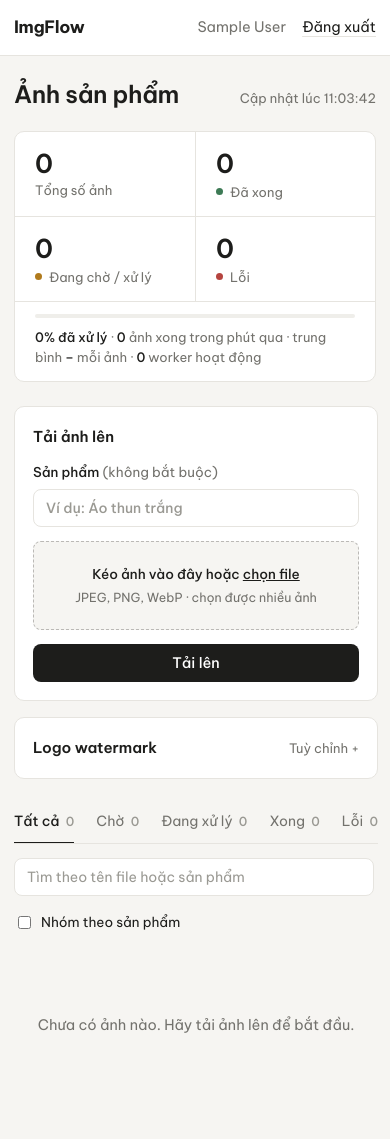
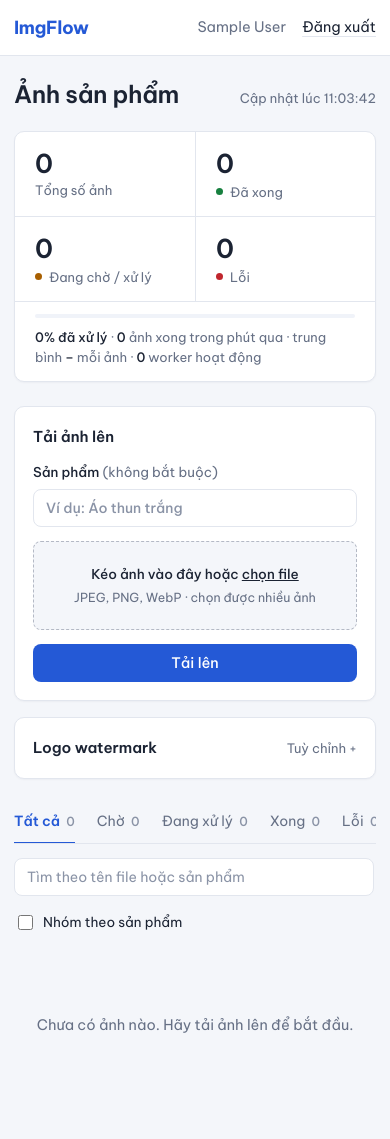
Before and after one commit to ngthanhtung0706/imgflow, a Flask app: page /gallery in a window 390 px wide. Run offline with Flask 3, Linux system fonts and the light colour scheme; the visitor is signed in with stand-in values (Sample User, id 1); data that the repository does not hold is empty.

Commit message:
fix: mau xanh trang nhu ban dau, sua cot trai de len kho anh, sua nut bi hien khi dang an
- mau chu dao xanh duong va trang, nut xanh, tab dang chon gach chan xanh, nhan trang thai co nen nhat
- cot trai khong con tran sang cot phai khi mo phan logo (nut xuong dong, o chon file co lai)
- [hidden] luon an: truoc day .btn ghi de nen nut 'Dung logo mac dinh' hien ca khi chua co logo rieng

Co-Authored-By: Claude Opus 5.5 <noreply@anthropic.com>

```diff
--- a/app/web/static/style.css
+++ b/app/web/static/style.css
@@ -1,20 +1,23 @@
-/* ImgFlow – giao diện trung tính: nền ngà, chữ gần đen, màu chỉ dùng cho trạng thái */
+/* ImgFlow – màu chủ đạo xanh dương và trắng */
 :root {
-  --bg: #f6f5f2; --surface: #ffffff; --text: #1d1d1b; --muted: #73726d; --line: #e6e4df; --soft: #efeeea;
-  --ink: #1d1d1b; --ink-text: #ffffff; --link: #2f4a8a; --focus: #5470b8;
-  --done: #3d7a55; --active: #b07a1c; --failed: #b5443f; --pending: #9a9993;
+  --bg: #f4f6fa; --surface: #ffffff; --text: #1b2333; --muted: #667085; --line: #e2e6ee; --soft: #f0f3f9;
+  --ink: #2459d6; --ink-hover: #1a44a8; --ink-text: #ffffff; --ink-soft: #e8efff; --link: #2459d6; --focus: #2459d6;
+  --done: #17803f; --active: #a85f00; --failed: #c0262d; --pending: #8a93a6;
+  --done-soft: #e1f4e8; --active-soft: #fff1d6; --failed-soft: #fde4e4;
   --radius: 10px;
   --font: "Be Vietnam Pro", system-ui, -apple-system, "Segoe UI", Roboto, sans-serif;
 }
 @media (prefers-color-scheme: dark) {
   :root {
-    --bg: #141413; --surface: #1c1c1a; --text: #ecebe7; --muted: #9b9a94; --line: #2d2c29; --soft: #252522;
-    --ink: #ecebe7; --ink-text: #141413; --link: #9db3e6; --focus: #8ea6dd;
-    --done: #6fae86; --active: #d6a34a; --failed: #df7d77; --pending: #85847e;
+    --bg: #0f1420; --surface: #171e2e; --text: #e8ecf5; --muted: #98a2b8; --line: #28324a; --soft: #1e2740;
+    --ink: #6c93f5; --ink-hover: #8fadf8; --ink-text: #0f1420; --ink-soft: #1d2b52; --link: #8fadf8; --focus: #8fadf8;
+    --done: #4cc27e; --active: #f0b24a; --failed: #f2777d; --pending: #7e889e;
+    --done-soft: #14301f; --active-soft: #382a0f; --failed-soft: #3a1618;
   }
 }
 
 * { box-sizing: border-box; }
+[hidden] { display: none !important; } /* để .btn, .modal... không ghi đè thuộc tính hidden */
 html { -webkit-text-size-adjust: 100%; }
 body { margin: 0; font: 14.5px/1.55 var(--font); background: var(--bg); color: var(--text); -webkit-font-smoothing: antialiased; }
 main { max-width: 1180px; margin: 0 auto; padding: 28px 20px 56px; }
@@ -29,15 +32,15 @@ h3 { font-size: 16px; font-weight: 600; margin: 0; word-break: break-word; }
 
 /* thanh trên */
 .topbar { display: flex; align-items: center; justify-content: space-between; gap: 16px; padding: 0 24px; height: 56px; background: var(--surface); border-bottom: 1px solid var(--line); }
-.brand { font-weight: 700; font-size: 17px; letter-spacing: -.02em; color: var(--text); text-decoration: none; }
+.brand { font-weight: 700; font-size: 18px; letter-spacing: -.02em; color: var(--ink); text-decoration: none; }
 .account { display: flex; align-items: center; gap: 16px; min-width: 0; }
 .account-name { color: var(--muted); overflow: hidden; text-overflow: ellipsis; white-space: nowrap; max-width: 240px; }
 .account form { margin: 0; }
 
 /* nút và ô nhập */
-.btn { display: inline-flex; align-items: center; justify-content: center; gap: 6px; height: 38px; padding: 0 16px; border: 1px solid transparent; border-radius: 8px; font: inherit; font-weight: 500; cursor: pointer; text-decoration: none; white-space: nowrap; }
+.btn { display: inline-flex; align-items: center; justify-content: center; gap: 6px; min-height: 38px; padding: 7px 16px; border: 1px solid transparent; border-radius: 8px; font: inherit; font-weight: 500; line-height: 1.3; cursor: pointer; text-decoration: none; text-align: center; }
 .btn-primary { background: var(--ink); color: var(--ink-text); }
-.btn-primary:hover { opacity: .88; }
+.btn-primary:hover { background: var(--ink-hover); }
 .btn-secondary { background: var(--surface); color: var(--text); border-color: var(--line); }
 .btn-secondary:hover { background: var(--soft); }
 .btn-block { width: 100%; }
@@ -46,6 +49,7 @@ h3 { font-size: 16px; font-weight: 600; margin: 0; word-break: break-word; }
 .link-btn:hover { text-decoration-color: currentColor; }
 .link-btn:disabled { color: var(--muted); cursor: default; text-decoration: none; }
 .row-actions { display: flex; gap: 8px; flex-wrap: wrap; }
+.row-actions .btn { flex: 1 1 auto; }
 label { display: block; margin-bottom: 14px; font-weight: 500; font-size: 13.5px; }
 .optional { color: var(--muted); font-weight: 400; }
 input[type=search], input[type=password], input:not([type]) { display: block; width: 100%; height: 38px; margin-top: 6px; padding: 0 12px; border: 1px solid var(--line); border-radius: 8px; font: inherit; font-size: 14px; background: var(--surface); color: var(--text); }
@@ -67,7 +71,7 @@ label:focus-within .hint { display: block; }
 /* đầu trang + số liệu */
 .page-head { display: flex; justify-content: space-between; align-items: baseline; gap: 12px; flex-wrap: wrap; margin-bottom: 18px; }
 .updated { font-size: 13px; font-variant-numeric: tabular-nums; }
-.stats { display: grid; grid-template-columns: repeat(4, 1fr); background: var(--surface); border: 1px solid var(--line); border-radius: var(--radius); margin-bottom: 24px; }
+.stats { display: grid; grid-template-columns: repeat(4, 1fr); background: var(--surface); border: 1px solid var(--line); border-radius: var(--radius); margin-bottom: 24px; box-shadow: 0 1px 2px rgba(16, 24, 40, .04); }
 .stat { padding: 16px 20px 14px; border-left: 1px solid var(--line); }
 .stat:first-child { border-left: 0; }
 .stat-num { display: block; font-size: 26px; font-weight: 600; letter-spacing: -.02em; line-height: 1.2; font-variant-numeric: tabular-nums; }
@@ -85,13 +89,13 @@ label:focus-within .hint { display: block; }
 .dot-FAILED { background: var(--failed); }
 
 /* bố cục 2 cột */
-.layout { display: grid; grid-template-columns: 300px minmax(0, 1fr); gap: 28px; align-items: start; }
-.side { display: grid; gap: 16px; position: sticky; top: 20px; }
-.panel { background: var(--surface); border: 1px solid var(--line); border-radius: var(--radius); padding: 18px; }
+.layout { display: grid; grid-template-columns: minmax(0, 300px) minmax(0, 1fr); gap: 28px; align-items: start; }
+.side { display: grid; grid-template-columns: minmax(0, 1fr); gap: 16px; min-width: 0; }
+.panel { min-width: 0; background: var(--surface); border: 1px solid var(--line); border-radius: var(--radius); padding: 18px; box-shadow: 0 1px 2px rgba(16, 24, 40, .04); }
 
 /* tải lên */
 .dropzone { position: relative; display: flex; flex-direction: column; align-items: center; gap: 3px; text-align: center; padding: 22px 12px; margin-bottom: 14px; border: 1px dashed color-mix(in srgb, var(--muted) 45%, transparent); border-radius: 8px; background: var(--bg); cursor: pointer; transition: background .15s, border-color .15s; }
-.dropzone:hover, .dropzone.over { border-color: var(--text); background: var(--soft); }
+.dropzone:hover, .dropzone.over { border-color: var(--ink); background: var(--ink-soft); }
 .dropzone input[type=file] { position: absolute; inset: 0; width: 100%; height: 100%; opacity: 0; cursor: pointer; }
 .dz-title { font-weight: 500; font-size: 13.5px; }
 .dz-sub { font-size: 12.5px; color: var(--muted); font-weight: 400; }
@@ -107,20 +111,20 @@ label:focus-within .hint { display: block; }
 .collapsible p { margin: 0 0 12px; }
 .logo-box { display: flex; align-items: center; justify-content: center; min-height: 72px; margin-bottom: 14px; padding: 10px; border-radius: 8px; background: repeating-conic-gradient(var(--soft) 0% 25%, var(--surface) 0% 50%) 50% / 14px 14px; border: 1px solid var(--line); }
 .logo-box img { max-height: 56px; max-width: 100%; }
-.file-label input { display: block; margin-top: 6px; max-width: 100%; font-size: 13px; }
+.file-label input { display: block; width: 100%; margin-top: 6px; font-size: 13px; overflow: hidden; }
 
 /* tab lọc + thanh công cụ */
 .tabs { display: flex; gap: 22px; border-bottom: 1px solid var(--line); margin-bottom: 14px; overflow-x: auto; scrollbar-width: none; }
 .chip { position: relative; background: none; border: 0; padding: 4px 0 11px; font: inherit; font-size: 14px; color: var(--muted); cursor: pointer; white-space: nowrap; }
 .chip b { margin-left: 3px; font-weight: 500; font-size: 12.5px; color: var(--pending); font-variant-numeric: tabular-nums; }
 .chip:hover { color: var(--text); }
-.chip.active { color: var(--text); font-weight: 500; }
+.chip.active { color: var(--ink); font-weight: 600; }
 .chip.active::after { content: ""; position: absolute; left: 0; right: 0; bottom: -1px; height: 2px; background: var(--ink); }
 .toolbar { display: flex; gap: 16px; align-items: center; flex-wrap: wrap; margin-bottom: 18px; }
 .toolbar input[type=search] { flex: 1; min-width: 200px; max-width: 360px; margin: 0; }
 .toolbar #result-count { margin-left: auto; }
 .check { display: inline-flex; align-items: center; gap: 7px; margin: 0; font-weight: 400; font-size: 13.5px; cursor: pointer; }
-.check input { accent-color: var(--ink); }
+.check input { accent-color: var(--ink); width: 15px; height: 15px; }
 .empty { text-align: center; padding: 48px 0; }
 
 /* lưới ảnh */
@@ -141,12 +145,10 @@ label:focus-within .hint { display: block; }
 .meta .error { margin-top: 3px; font-size: 12.5px; display: -webkit-box; -webkit-line-clamp: 2; -webkit-box-orient: vertical; overflow: hidden; }
 
 /* nhãn trạng thái: chấm màu + chữ, không tô nền */
-.badge { display: inline-flex; align-items: center; gap: 6px; font-size: 12.5px; color: var(--muted); }
-.badge::before { content: ""; width: 7px; height: 7px; border-radius: 50%; background: var(--pending); }
-.badge.DONE::before { background: var(--done); }
-.badge.PROCESSING::before { background: var(--active); }
-.badge.FAILED { color: var(--failed); }
-.badge.FAILED::before { background: var(--failed); }
+.badge { display: inline-block; padding: 1px 9px; border-radius: 999px; font-size: 12px; font-weight: 600; background: var(--soft); color: var(--muted); }
+.badge.DONE { background: var(--done-soft); color: var(--done); }
+.badge.PROCESSING { background: var(--active-soft); color: var(--active); }
+.badge.FAILED { background: var(--failed-soft); color: var(--failed); }
 
 /* khung xem chi tiết */
 body.modal-open { overflow: hidden; }
@@ -160,7 +162,7 @@ body.modal-open { overflow: hidden; }
 .m-preview img { max-width: 100%; max-height: 62vh; border-radius: 4px; }
 .variant-tabs { display: inline-flex; padding: 3px; margin-bottom: 16px; border-radius: 8px; background: var(--soft); }
 .variant-tabs button { padding: 5px 12px; border: 0; border-radius: 6px; background: none; color: var(--muted); font: inherit; font-size: 13px; cursor: pointer; }
-.variant-tabs button.active { background: var(--surface); color: var(--text); font-weight: 500; box-shadow: 0 1px 2px rgba(0, 0, 0, .08); }
+.variant-tabs button.active { background: var(--ink); color: var(--ink-text); font-weight: 500; }
 .info { display: grid; grid-template-columns: auto 1fr; gap: 0; margin: 0 0 16px; font-size: 13.5px; }
 .info dt, .info dd { padding: 7px 0; border-bottom: 1px solid var(--line); }
 .info dt { color: var(--muted); padding-right: 16px; }
@@ -168,9 +170,8 @@ body.modal-open { overflow: hidden; }
 .m-error { margin: 0 0 14px; }
 .m-nav { display: flex; justify-content: space-between; margin-top: 18px; padding-top: 14px; border-top: 1px solid var(--line); font-size: 13.5px; }
 
-@media (max-width: 900px) {
-  .layout { grid-template-columns: 1fr; }
-  .side { position: static; }
+@media (max-width: 960px) {
+  .layout { grid-template-columns: minmax(0, 1fr); }
 }
 @media (max-width: 640px) {
   main { padding: 20px 14px 40px; }
```
